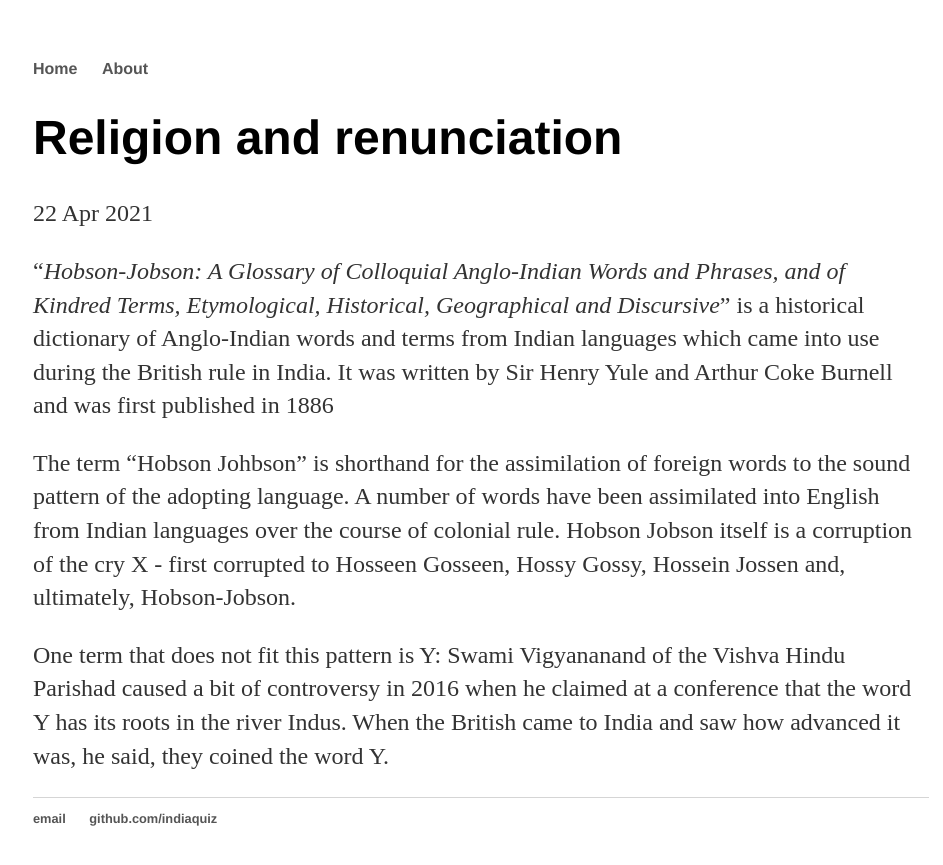
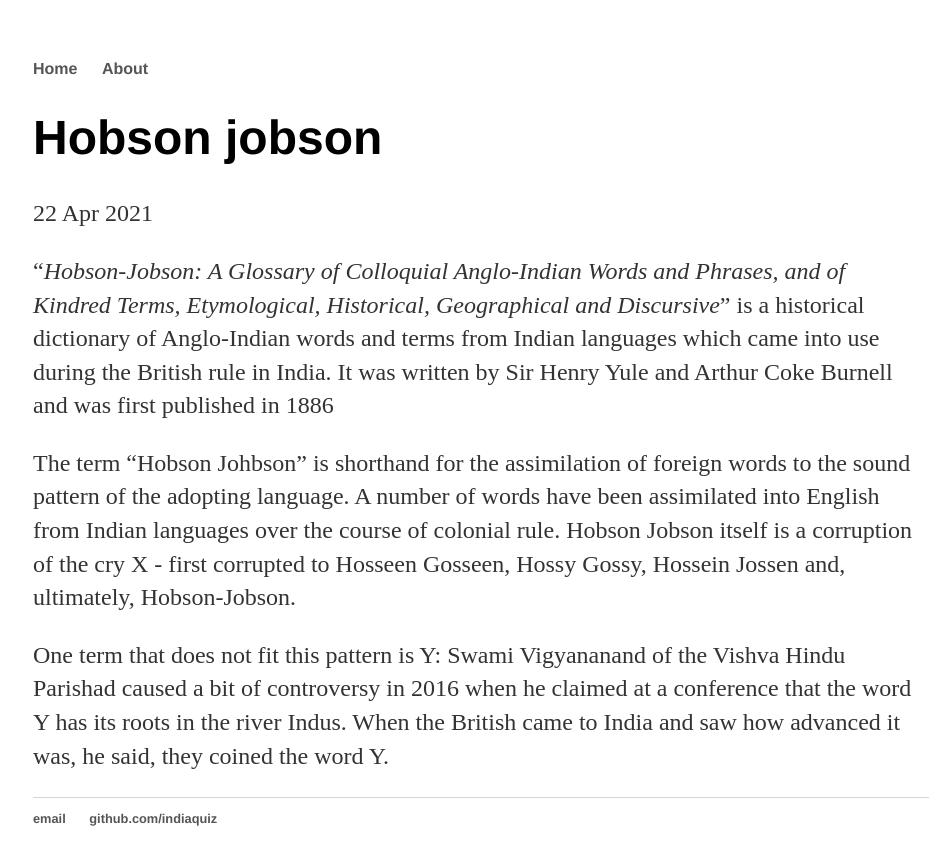
Before and after one commit to indiaquiz/indiaquiz.github.io, a Jekyll site: the page built from _posts/2021-04-22-Hobson-Jobson.md, in a window 1280 px wide. Shown: the top 865 px of the page, without its empty margins (159-1102 px from the left). Built offline with Jekyll 4.4.1, drawn with Linux system fonts in a browser that asks for light colours.

Commit message:
Update 2021-04-22-Hobson-Jobson.md

```diff
--- a/_posts/2021-04-22-Hobson-Jobson.md
+++ b/_posts/2021-04-22-Hobson-Jobson.md
@@ -1,6 +1,6 @@
 ---
 layout: post
-title: "Religion and renunciation"
+title: "Hobson jobson"
 date: 2021-04-22
 ---
 
```
